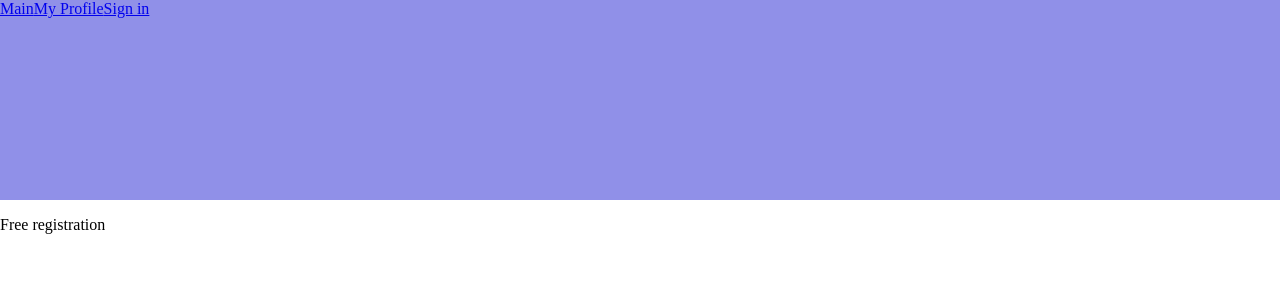
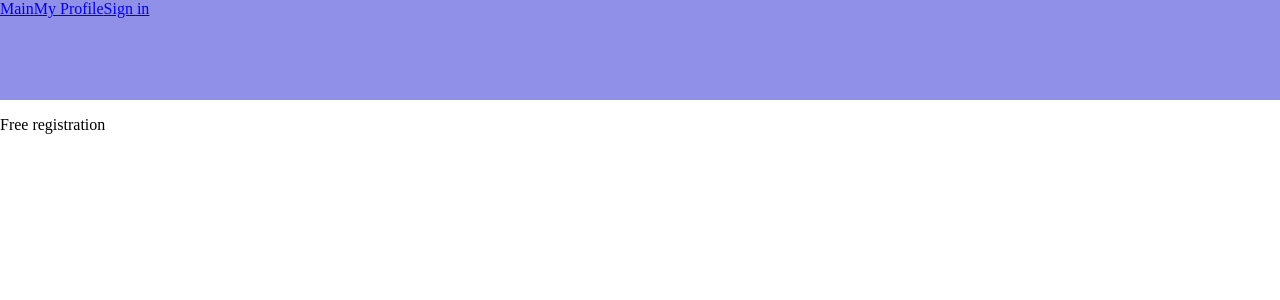
Before and after one commit to Serega-HTMLchik/lab9, a React (Create React App) app: page / in a window 1280 px wide. Shown: the top 300 px of the page. Built offline with nearby package versions, Linux system fonts and the light colour scheme.

Commit message:
Update Header.jsx

```diff
--- a/src/components/Header.jsx
+++ b/src/components/Header.jsx
@@ -9,8 +9,8 @@ const Header = () => {
     window.location.reload();
   }
   return (
-    <div  style={{width:'100%', backgroundColor:'#9090e8', height:'200px'}}>
-      <Link className="btn btn-primary" to="/">
+    <div  style={{width:'100%', backgroundColor:'#9090e8', height:'100px', dysplay:'flex', justifyContent:'space-between'}}>
+      <Link className="btn btn-primary" to="/" >
         Main
       </Link>
       <Link className="btn btn-primary ms-4" to="/profile">
```
